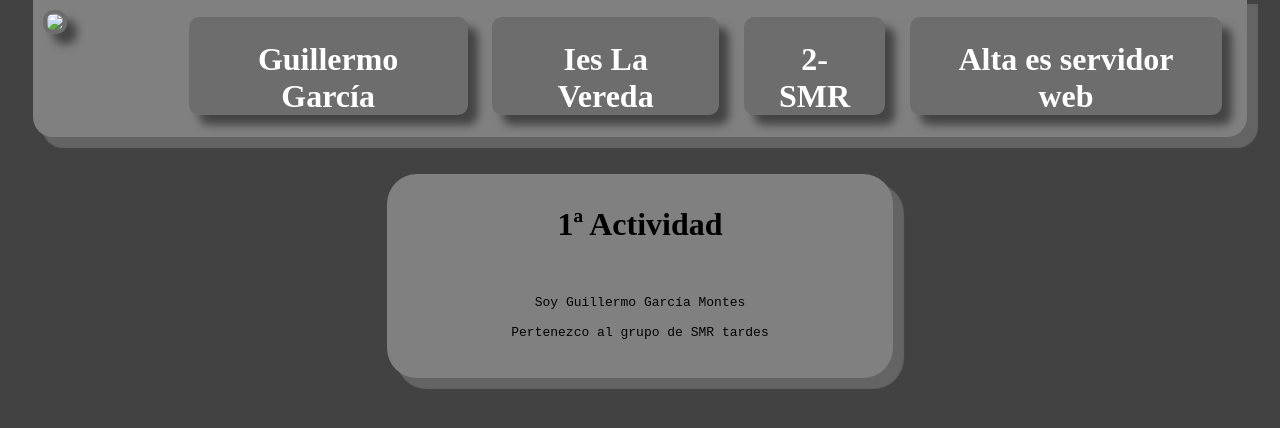
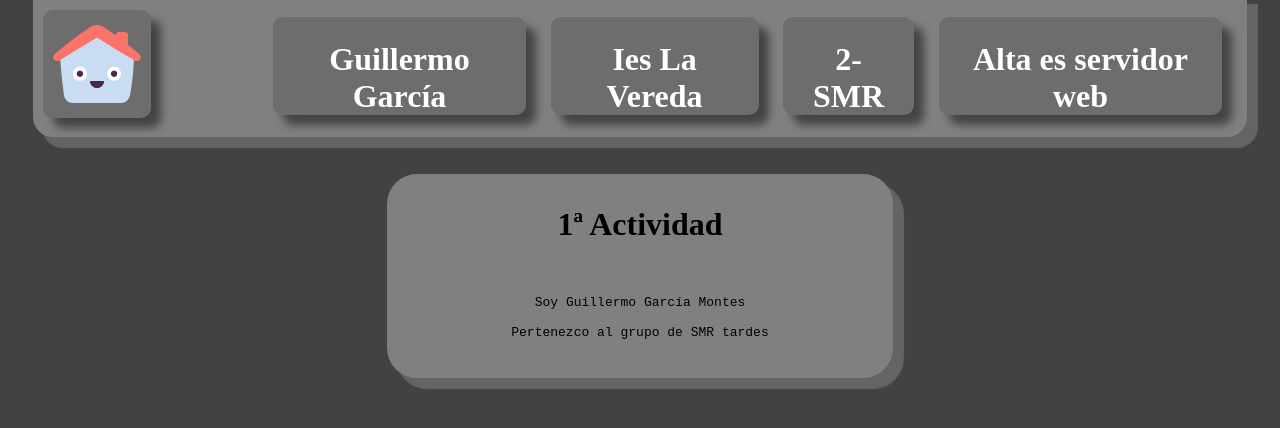
Before and after one commit to rasp-ovio/web1, a plain HTML site: page index.html in a window 1280 px wide. Drawn offline with Linux system fonts and the light colour scheme.

Commit message:
Add files via upload

```diff
--- a/index.html
+++ b/index.html
@@ -9,7 +9,7 @@
 <body>
         <div class="top">
 
-        <a href="../../index.html"><img src="../../img/icons8-home-50.png" id="home"></a>
+        <a href="guigarmon3.ieslavereda.es"><img src="/img/icons8-home-50.png" id="home"></a>
         <br>
         <h1 id="pag1">Guillermo García</h1>
         <h1 id="pag2">Ies La Vereda</h1>
```
Also changed, not shown: img/IMG-20240801-WA0126.jpg (added), img/css.png (added), img/html.png (added), img/icons8-home-50.png (added).
